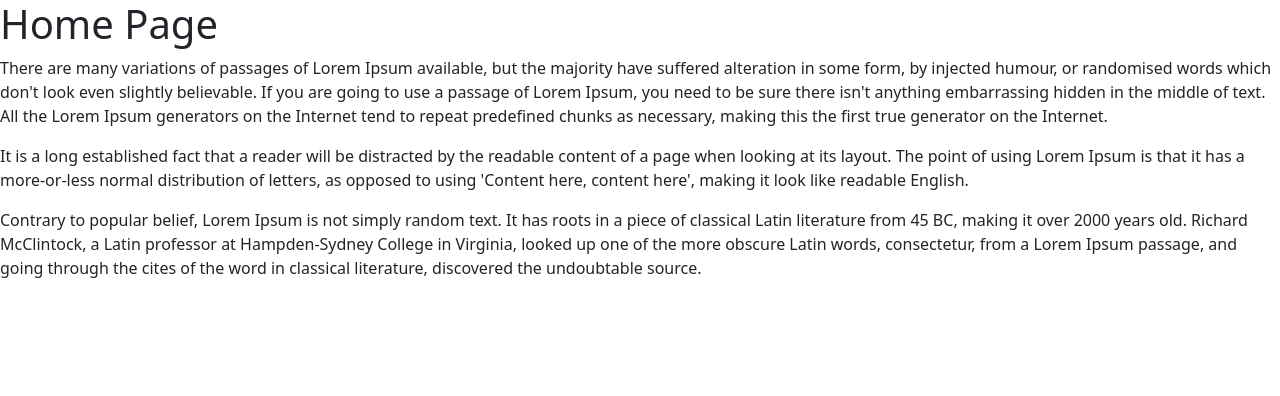
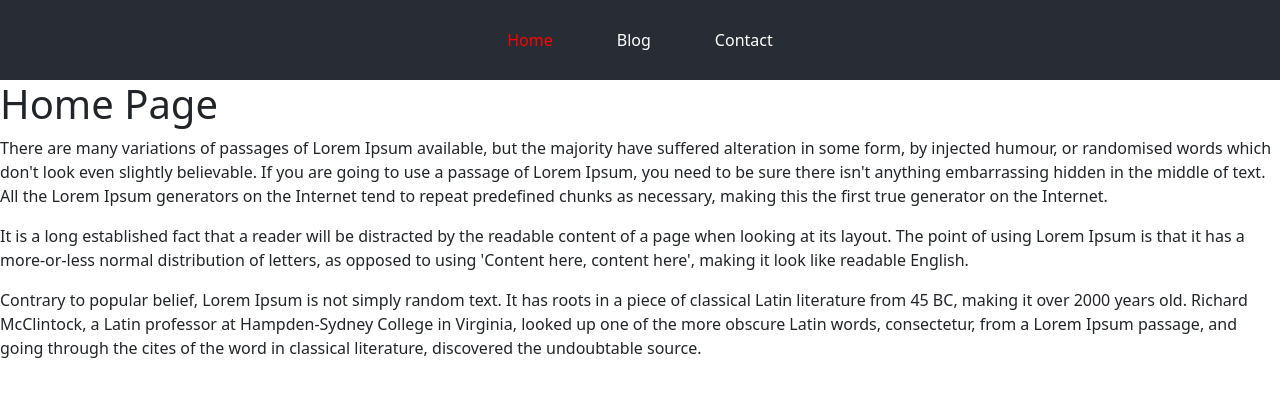
Before and after one commit to bappykti/first-reactApp, a React (Create React App) app: page / in a window 1280 px wide. Shown: the top 396 px of the page. Built offline with nearby package versions, Linux system fonts and the light colour scheme.

Commit message:
React router Navigation

```diff
--- a/src/App25.js
+++ b/src/App25.js
@@ -1,14 +1,17 @@
 // Routing in react
+// Navigation
 import React from 'react';
 import { BrowserRouter, Routes, Route } from 'react-router-dom';
 import Blogs from './components/Routing/Pages/Blogs';
 import Contact from './components/Routing/Pages/Contact';
 import Error from './components/Routing/Pages/Error';
 import Home from './components/Routing/Pages/Home';
+import Navbar from './components/Routing/Pages/Navbar';
 
 const App25 = () => {
   return (
     <BrowserRouter>
+    <Navbar />
         <Routes>
             <Route path="/" element={<Home />} />
             <Route path="/blogs" element={<Blogs />} />
--- a/src/components/Routing/Pages/Contact.js
+++ b/src/components/Routing/Pages/Contact.js
@@ -1,13 +1,18 @@
 // Routing in React
 import React from 'react';
+import { useNavigate } from 'react-router-dom';
 
 const Contact = () => {
+  const navigate = useNavigate();
   return (
     <div>
          <h1>Contact Page</h1>
         <p>There are many variations of passages of Lorem Ipsum available, but the majority have suffered alteration in some form, by injected humour, or randomised words which don't look even slightly believable. If you are going to use a passage of Lorem Ipsum, you need to be sure there isn't anything embarrassing hidden in the middle of text. All the Lorem Ipsum generators on the Internet tend to repeat predefined chunks as necessary, making this the first true generator on the Internet.</p>
         <p>It is a long established fact that a reader will be distracted by the readable content of a page when looking at its layout. The point of using Lorem Ipsum is that it has a more-or-less normal distribution of letters, as opposed to using 'Content here, content here', making it look like readable English.</p>
         <p>Contrary to popular belief, Lorem Ipsum is not simply random text. It has roots in a piece of classical Latin literature from 45 BC, making it over 2000 years old. Richard McClintock, a Latin professor at Hampden-Sydney College in Virginia, looked up one of the more obscure Latin words, consectetur, from a Lorem Ipsum passage, and going through the cites of the word in classical literature, discovered the undoubtable source.</p>
+        <button onClick={()=>{
+          navigate("/");
+        }}>Go to Home Page</button>
     </div>
   )
 }
--- /dev/null
+++ b/src/components/Routing/Pages/Navbar.Module.css
@@ -0,0 +1,19 @@
+/* Styling router navbar */
+nav{
+    height: 10vh;
+    background-color: #282c34 ;
+    display: flex;
+    justify-content: center;
+    align-items: center;
+}
+.nav-link{
+    color: white;
+    margin: 1rem;
+    text-decoration: none;
+}
+.nav-link:hover{
+    color: antiquewhite;
+}
+nav .active{
+    color: red;
+}
--- /dev/null
+++ b/src/components/Routing/Pages/Navbar.js
@@ -0,0 +1,18 @@
+import React from 'react'
+import { Link, NavLink } from 'react-router-dom';
+import style from "./Navbar.Module.css";
+
+const Navbar = () => {
+  return (
+    <div>
+        <nav>
+            <NavLink to="/" className='nav-link'>Home</NavLink>
+            <NavLink to="/blogs" className='nav-link'>Blog</NavLink>
+            <NavLink to="/contact" className='nav-link'>Contact</NavLink>
+
+        </nav>
+    </div>
+  )
+}
+
+export default Navbar;
```
